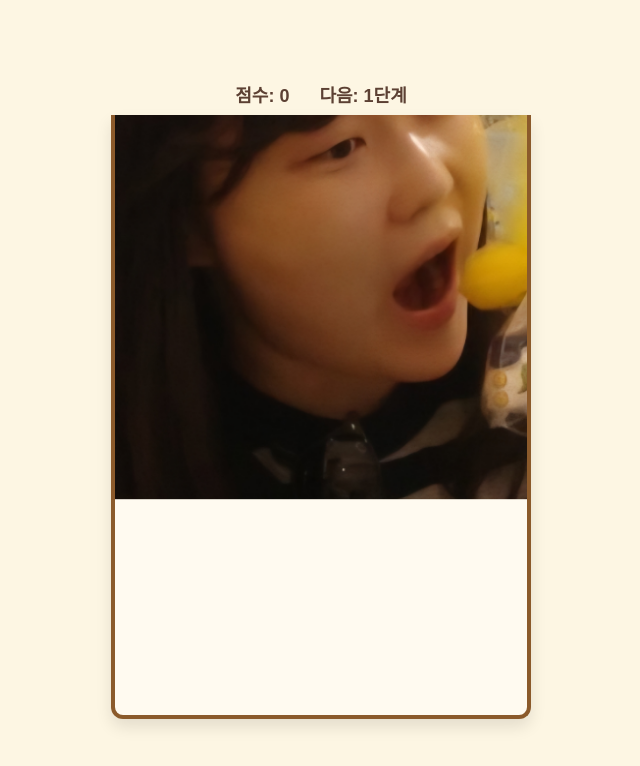
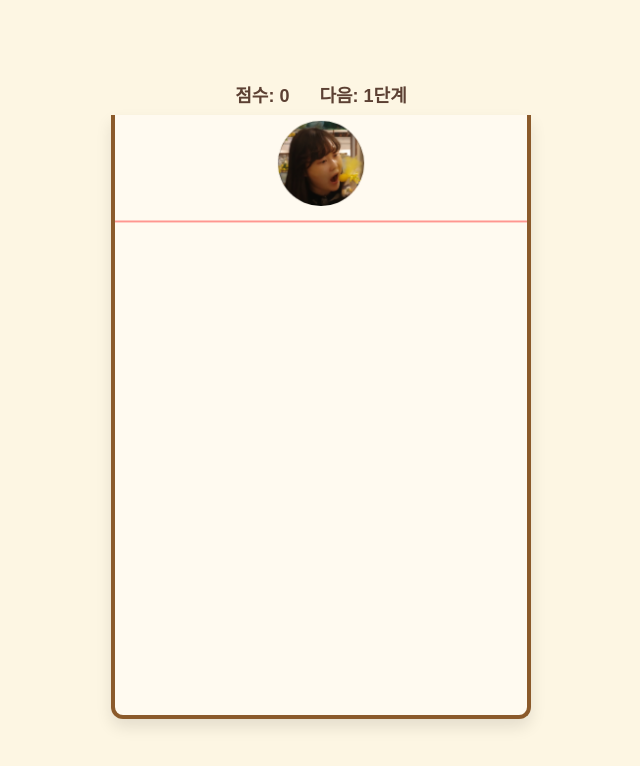
Before and after one commit to anceawon/SG-watermelon, a plain HTML site: page index.html in a window 1280 px wide. Shown: the whole page, without its empty margins (319-959 px from the left). Drawn offline with nearby package versions, Linux system fonts and the light colour scheme.

Commit message:
Update index.html

```diff
--- a/index.html
+++ b/index.html
@@ -4,7 +4,6 @@
   <meta charset="UTF-8">
   <meta name="viewport" content="width=device-width, initial-scale=1.0, maximum-scale=1.0, user-scalable=no">
   <title>나만의 12단계 커스텀 수박게임</title>
-  <!-- Matter.js 물리 엔진 불러오기 -->
   <script src="https://cdnjs.cloudflare.com/ajax/libs/matter-js/0.19.0/matter.min.js"></script>
   <style>
     body {
@@ -54,26 +53,59 @@
   <div id="game-container"></div>
 
   <script>
-    // ==========================================
-    // [12단계 커스텀 설정 영역] 알려주신 순서 적용 완료!
-    // ==========================================
     const ITEMS = [
-      { level: 0, radius: 16,  score: 2,    img: 'SG6.jpg' },   // 1단계 (가장 작음)
-      { level: 1, radius: 22,  score: 4,    img: 'SG2.jpg' },   // 2단계
-      { level: 2, radius: 29,  score: 8,    img: 'SG10.jpg' },  // 3단계
-      { level: 3, radius: 36,  score: 16,   img: 'SG3.jpg' },   // 4단계
-      { level: 4, radius: 44,  score: 32,   img: 'SG12.jpg' },  // 5단계
-      { level: 5, radius: 53,  score: 64,   img: 'SG8.jpg' },   // 6단계
-      { level: 6, radius: 63,  score: 128,  img: 'SG7.jpg' },   // 7단계
-      { level: 7, radius: 74,  score: 256,  img: 'SG11.jpg' },  // 8단계
-      { level: 8, radius: 86,  score: 512,  img: 'SG1.jpg' },   // 9단계
-      { level: 9, radius: 99,  score: 1024, img: 'SG9.jpg' },  // 10단계
-      { level: 10,radius: 113, score: 2048, img: 'SG4.jpg' },  // 11단계
-      { level: 11,radius: 130, score: 4096, img: 'SG5.jpg' }   // 12단계 (가장 큼)
+      { level: 0, radius: 16,  score: 2,    img: 'SG6.jpg' },
+      { level: 1, radius: 22,  score: 4,    img: 'SG2.jpg' },
+      { level: 2, radius: 29,  score: 8,    img: 'SG10.jpg' },
+      { level: 3, radius: 36,  score: 16,   img: 'SG3.jpg' },
+      { level: 4, radius: 44,  score: 32,   img: 'SG12.jpg' },
+      { level: 5, radius: 53,  score: 64,   img: 'SG8.jpg' },
+      { level: 6, radius: 63,  score: 128,  img: 'SG7.jpg' },
+      { level: 7, radius: 74,  score: 256,  img: 'SG11.jpg' },
+      { level: 8, radius: 86,  score: 512,  img: 'SG1.jpg' },
+      { level: 9, radius: 99,  score: 1024, img: 'SG9.jpg' },
+      { level: 10,radius: 113, score: 2048, img: 'SG4.jpg' },
+      { level: 11,radius: 130, score: 4096, img: 'SG5.jpg' }
     ];
 
-    const ORIGINAL_IMG_SIZE = 200; // 원본 이미지 픽셀 크기 (필요시 수정)
-    // ==========================================
+    const croppedTextures = {};
+
+    function prepareCircularImages(callback) {
+      let loadedCount = 0;
+      ITEMS.forEach((item, index) => {
+        const img = new Image();
+        img.src = item.img;
+        img.onload = () => {
+          const size = item.radius * 2;
+          const offCanvas = document.createElement('canvas');
+          offCanvas.width = size;
+          offCanvas.height = size;
+          const ctx = offCanvas.getContext('2d');
+
+          ctx.beginPath();
+          ctx.arc(item.radius, item.radius, item.radius, 0, Math.PI * 2);
+          ctx.closePath();
+          ctx.clip();
+
+          const minSide = Math.min(img.width, img.height);
+          const sx = (img.width - minSide) / 2;
+          const sy = (img.height - minSide) / 2;
+          ctx.drawImage(img, sx, sy, minSide, minSide, 0, 0, size, size);
+
+          ctx.lineWidth = 2;
+          ctx.strokeStyle = 'rgba(0,0,0,0.15)';
+          ctx.stroke();
+
+          croppedTextures[index] = offCanvas.toDataURL();
+          loadedCount++;
+          if (loadedCount === ITEMS.length) callback();
+        };
+        img.onerror = () => {
+          loadedCount++;
+          if (loadedCount === ITEMS.length) callback();
+        };
+      });
+    }
 
     const { Engine, Render, Runner, Bodies, World, Events, Body } = Matter;
 
@@ -83,6 +115,9 @@
 
     const engine = Engine.create();
     const world = engine.world;
+
+    // 중력을 아래로 당기는 힘 설정 (안정적으로 쌓이도록 조절)
+    engine.gravity.y = 1.2;
 
     const render = Render.create({
       element: document.getElementById('game-container'),
@@ -95,12 +130,8 @@
       }
     });
 
-    Render.run(render);
-    const runner = Runner.create();
-    Runner.run(runner, engine);
-
-    // 벽과 바닥 생성
-    const wallOptions = { isStatic: true, render: { fillStyle: '#8b5a2b' } };
+    // 벽과 바닥 생성 (마찰력을 높여서 과일이 미끄러지지 않고 잘 쌓이게 함)
+    const wallOptions = { isStatic: true, friction: 0.4, render: { fillStyle: '#8b5a2b' } };
     const ground = Bodies.rectangle(width / 2, height + 25, width + 50, 50, wallOptions);
     const leftWall = Bodies.rectangle(-25, height / 2, 50, height, wallOptions);
     const rightWall = Bodies.rectangle(width + 25, height / 2, 50, height, wallOptions);
@@ -116,24 +147,25 @@
     let score = 0;
     let currentBody = null;
     let currentLevel = 0;
-    let nextLevel = Math.floor(Math.random() * 5); // 1~5단계 중 랜덤 등장
+    let nextLevel = Math.floor(Math.random() * 5);
     let isClickable = true;
     let isGameOver = false;
 
     function createItemBody(x, y, level, isStatic = false) {
       const item = ITEMS[level];
-      const scale = (item.radius * 2) / ORIGINAL_IMG_SIZE;
+      const textureUrl = croppedTextures[level] || item.img;
 
       const body = Bodies.circle(x, y, item.radius, {
         isStatic: isStatic,
-        restitution: 0.2,
-        friction: 0.1,
+        restitution: 0.05, // 💡 탄성을 낮춰서 덜 튀고 착 쌓이게 수정
+        friction: 0.4,     // 💡 마찰력을 높여서 잘 멈추도록 수정
+        frictionAir: 0.01,
         label: 'item_' + level,
         render: {
           sprite: {
-            texture: item.img,
-            xScale: scale,
-            yScale: scale
+            texture: textureUrl,
+            xScale: 1,
+            yScale: 1
           }
         }
       });
@@ -179,7 +211,6 @@
       }, 600);
     }
 
-    // PC 마우스 조작
     render.canvas.addEventListener('mousemove', (e) => {
       handleMove(e.clientX);
     });
@@ -187,18 +218,16 @@
       dropItem();
     });
 
-    // 모바일 터치 조작
     render.canvas.addEventListener('touchmove', (e) => {
       if (e.touches.length > 0) {
         handleMove(e.touches[0].clientX);
       }
     }, { passive: true });
 
-    render.canvas.addEventListener('touchend', (e) => {
+    render.canvas.addEventListener('touchend', () => {
       dropItem();
     });
 
-    // 같은 단계 충돌 시 합치기 (12단계인 SG5.jpg는 최고 단계이므로 더 안 합쳐짐)
     Events.on(engine, 'collisionStart', (event) => {
       const pairs = event.pairs;
 
@@ -220,7 +249,6 @@
             score += ITEMS[bodyA.level].score;
             document.getElementById('score').innerText = score;
 
-            // 12단계(인덱스 11)보다 작을 때만 다음 단계 생성
             if (newLevel < ITEMS.length) {
               const newBody = createItemBody(midX, midY, newLevel, false);
               World.add(world, newBody);
@@ -230,7 +258,6 @@
       }
     });
 
-    // 게임 오버 체크
     Events.on(engine, 'afterUpdate', () => {
       if (isGameOver) return;
       const bodies = Matter.Composite.allBodies(world);
@@ -247,7 +274,12 @@
       }
     });
 
-    spawnNewItem();
+    prepareCircularImages(() => {
+      Render.run(render);
+      const runner = Runner.create();
+      Runner.run(runner, engine);
+      spawnNewItem();
+    });
   </script>
 </body>
 </html>
```
